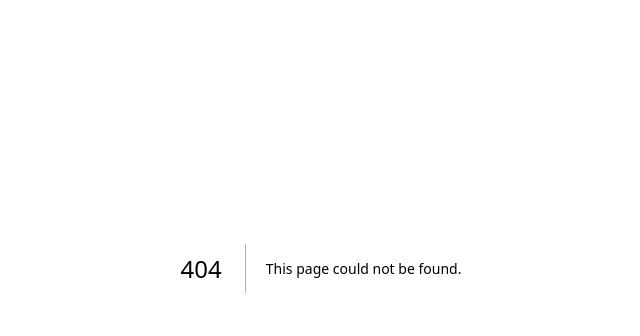
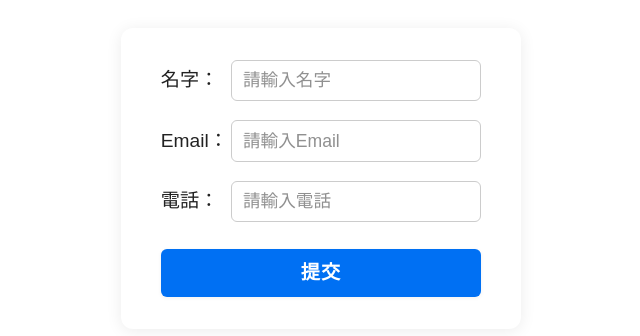
Before and after one commit to NBX7777/cursor-smith, a Next.js app: page /test-form in a window 1280 px wide. Before the commit this address had no page. Shown: the part 132-468 px from the top of the page, without its empty margins (319-959 px from the left). Built offline with nearby package versions, Linux system fonts and the light colour scheme.

Commit message:
表單頁面製作測試

```diff
--- /dev/null
+++ b/src/app/test-form/page.tsx
@@ -0,0 +1,99 @@
+"use client";
+import { useState } from "react";
+// import Image from "next/image";
+
+export default function Form() {
+  const [form, setForm] = useState({
+    name: "",
+    email: "",
+    phone: ""
+  });
+
+  const handleChange = (e: React.ChangeEvent<HTMLInputElement>) => {
+    const { name, value } = e.target;
+    setForm(prev => ({ ...prev, [name]: value }));
+  };
+
+  const handleSubmit = (e: React.FormEvent) => {
+    e.preventDefault();
+    alert(`你輸入的內容：\n名字：${form.name}\nEmail：${form.email}\n電話：${form.phone}`);
+    setForm({ name: "", email: "", phone: "" });
+  };
+
+  return (
+    <div style={{ textAlign: 'center', marginTop: '20vh' }}>
+      <form
+        onSubmit={handleSubmit}
+        style={{
+          display: 'inline-block',
+          textAlign: 'left',
+          fontSize: '1.2rem',
+          background: '#fff',
+          padding: '2rem 2.5rem',
+          borderRadius: '12px',
+          boxShadow: '0 2px 16px rgba(0,0,0,0.08)',
+          color: '#222',
+        }}
+      >
+        <div style={{ display: 'flex', alignItems: 'center', marginBottom: '1.2rem' }}>
+          <label htmlFor="name" style={{ width: 70, fontWeight: 500, color: '#222' }}>名字：</label>
+          <input
+            id="name"
+            type="text"
+            name="name"
+            value={form.name}
+            onChange={handleChange}
+            placeholder="請輸入名字"
+            style={{ flex: 1, fontSize: '1.1rem', padding: '0.4rem 0.7rem', borderRadius: 6, border: '1px solid #ccc', color: '#222' }}
+            required
+          />
+        </div>
+        <div style={{ display: 'flex', alignItems: 'center', marginBottom: '1.2rem' }}>
+          <label htmlFor="email" style={{ width: 70, fontWeight: 500, color: '#222' }}>Email：</label>
+          <input
+            id="email"
+            type="email"
+            name="email"
+            value={form.email}
+            onChange={handleChange}
+            placeholder="請輸入Email"
+            style={{ flex: 1, fontSize: '1.1rem', padding: '0.4rem 0.7rem', borderRadius: 6, border: '1px solid #ccc', color: '#222' }}
+            required
+          />
+        </div>
+        <div style={{ display: 'flex', alignItems: 'center', marginBottom: '1.2rem' }}>
+          <label htmlFor="phone" style={{ width: 70, fontWeight: 500, color: '#222' }}>電話：</label>
+          <input
+            id="phone"
+            type="tel"
+            name="phone"
+            value={form.phone}
+            onChange={handleChange}
+            placeholder="請輸入電話"
+            style={{ flex: 1, fontSize: '1.1rem', padding: '0.4rem 0.7rem', borderRadius: 6, border: '1px solid #ccc', color: '#222' }}
+            required
+          />
+        </div>
+        <button
+          type="submit"
+          style={{
+            fontSize: '1.2rem',
+            width: '100%',
+            padding: '0.6rem 0',
+            borderRadius: 6,
+            background: '#0070f3',
+            color: '#fff',
+            border: 'none',
+            fontWeight: 600,
+            letterSpacing: 1,
+            cursor: 'pointer',
+            marginTop: '0.5rem',
+            boxShadow: '0 1px 4px rgba(0,0,0,0.06)'
+          }}
+        >
+          提交
+        </button>
+      </form>
+    </div>
+  );
+}
```
